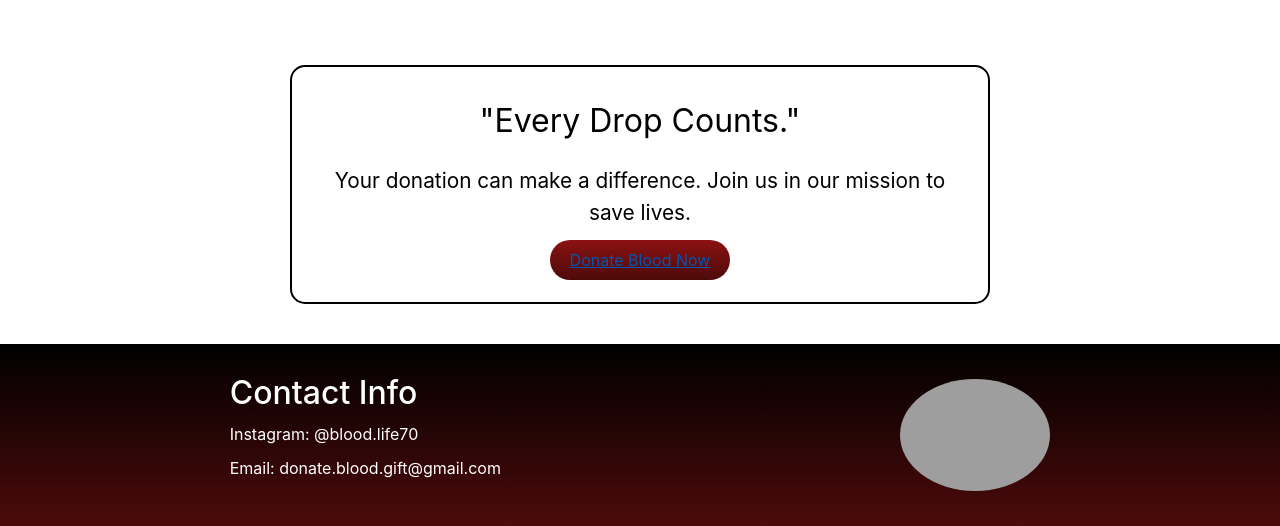
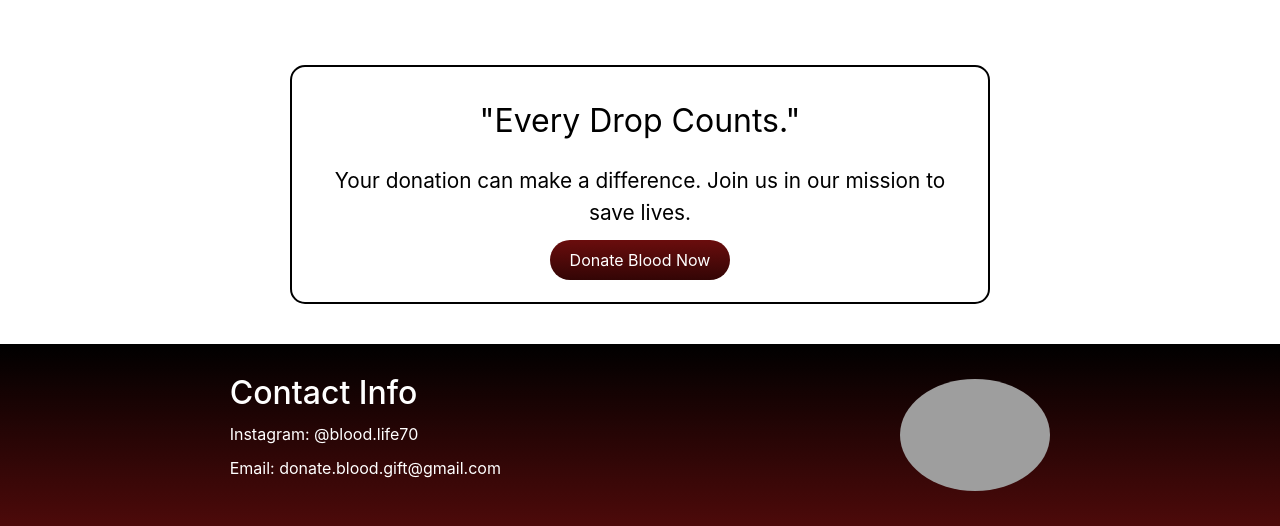
Before and after one commit to Luckysolanki902/blooddonation, a Flask app: page / in a window 1280 px wide, with the pointer over the restyled element. Shown: the part 659-1185 px from the top of the page. Run offline with Flask 3, Linux system fonts and the light colour scheme; some libraries are stand-ins or nearby versions; grey boxes are pictures that could not be loaded.

Commit message:
hover debug on links

```diff
--- a/static/style.css
+++ b/static/style.css
@@ -151,7 +151,11 @@ li a {
     padding: 10px 20px;
     border-radius: 20px;
 }
-
+.motivation-link:hover {
+    text-decoration: none;
+    color: #fff;
+    background: linear-gradient(to bottom, #6a0d0d, #330505);
+}
 @media (max-width: 600px) {
     .quote blockquote {
         font-size: 0.8rem;
```
